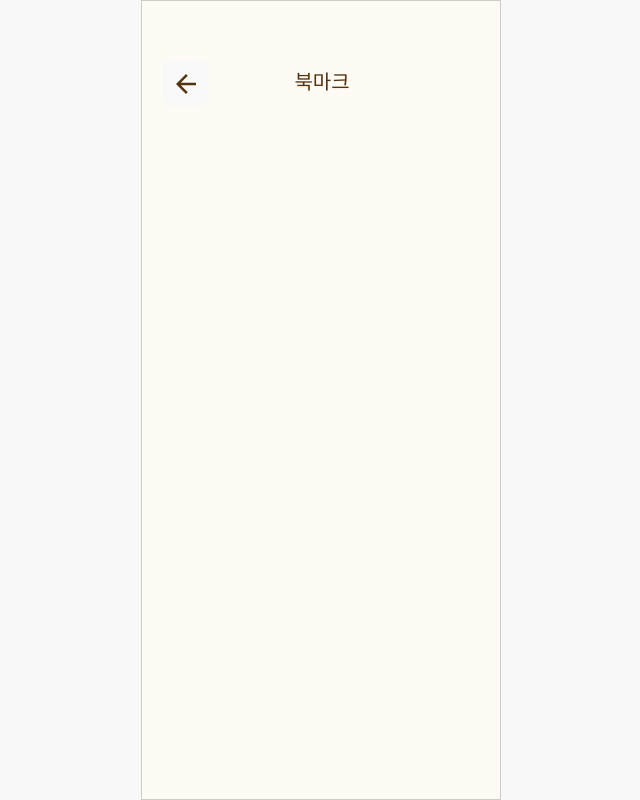
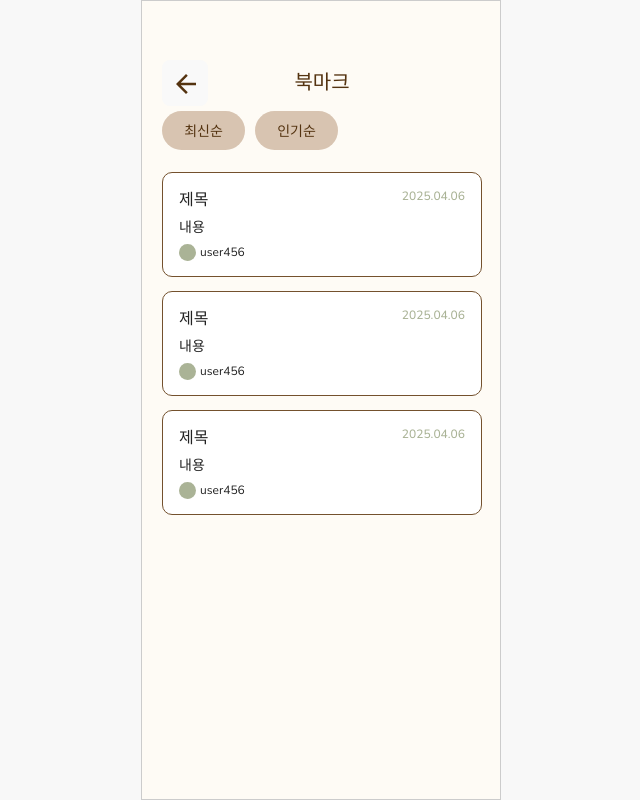
Before and after one commit to EFUB5-copybara/Frontend, a React (Vite) app in the folder qrumble/: page /mypage/bookmarks in a window 1280 px wide. Shown: the whole page, without its empty margins (319-959 px from the left). Built offline with nearby package versions, Linux system fonts and the light colour scheme; a web font is replaced by a local one.

Commit message:
feat: MyPage/Bookmark

```diff
--- /dev/null
+++ b/qrumble/src/mypage/components/Article.jsx
@@ -0,0 +1,80 @@
+import React from "react";
+import styled from "styled-components";
+
+function Article() {
+  return (
+    <Container>
+      <ArticleTopBar>
+        <ArticleTitle>제목</ArticleTitle>
+        <ArticleDate>2025.04.06</ArticleDate>
+      </ArticleTopBar>
+      <ArticleContents>내용</ArticleContents>
+      <ArticleUser>
+        <ArticleUserProfile />
+        <ArticleUserId>user456</ArticleUserId>
+      </ArticleUser>
+    </Container>
+  );
+}
+
+export default Article;
+
+const Container = styled.div`
+  display: flex;
+  flex-direction: column;
+  background-color: ${({ theme }) => theme.colors.white};
+  border-radius: 10px;
+  align-items: flex-start;
+  border: 1px solid ${({ theme }) => theme.colors.brown1};
+  justify-content: first baseline;
+  padding: 14px 16px;
+  width: 320px;
+  gap: 4px;
+`;
+
+const ArticleTopBar = styled.div`
+  display: flex;
+  flex-direction: row;
+  align-items: flex-start;
+  justify-content: space-between;
+  width: 100%;
+`;
+
+const ArticleTitle = styled.p`
+  font-family: ${({ theme }) => theme.fonts.b16B};
+  color: ${({ theme }) => theme.colors.black};
+  margin: 0;
+`;
+
+const ArticleDate = styled.p`
+  font-family: ${({ theme }) => theme.fonts.c12M};
+  color: ${({ theme }) => theme.colors.green};
+  margin: 0;
+`;
+
+const ArticleContents = styled.p`
+  font-family: ${({ theme }) => theme.fonts.c14M};
+  color: ${({ theme }) => theme.colors.black};
+  margin: 0;
+`;
+
+const ArticleUser = styled.div`
+  display: flex;
+  flex-direction: row;
+  align-items: center;
+  gap: 4px;
+`;
+
+const ArticleUserProfile = styled.div`
+  width: 17px;
+  height: 17px;
+  border-radius: 50%;
+  background-color: ${({ theme }) => theme.colors.green};
+  margin: 0;
+`;
+
+const ArticleUserId = styled.div`
+  font-family: ${({ theme }) => theme.fonts.c12L};
+  color: ${({ theme }) => theme.colors.black};
+  margin: 0;
+`;
--- a/qrumble/src/mypage/pages/BookmarkPage.jsx
+++ b/qrumble/src/mypage/pages/BookmarkPage.jsx
@@ -1,11 +1,21 @@
 import React, { useState } from "react";
 import styled from "styled-components";
 import MyPageTopBar from "../components/MyPageTopBar";
+import Article from "../components/Article";
 
 function BookmarkPage() {
   return (
     <Wrapper>
       <MyPageTopBar title="북마크" />
+      <OrderWrapper>
+        <LatestButton>최신순</LatestButton>
+        <PopularityButton>인기순</PopularityButton>
+      </OrderWrapper>
+      <ArticleWrapper>
+        <Article />
+        <Article />
+        <Article />
+      </ArticleWrapper>
     </Wrapper>
   );
 }
@@ -17,3 +27,36 @@ const Wrapper = styled.div`
   height: 800px;
   position: relative;
 `;
+
+const OrderWrapper = styled.div`
+  display: flex;
+  justify-content: flex-start;
+  align-items: center;
+  gap: 10px;
+  height: 31px;
+  margin: 9px 20px 26px 20px;
+  font-family: ${({ theme }) => theme.fonts.c14M};
+`;
+
+const LatestButton = styled.button`
+  color: ${({ theme }) => theme.colors.primary};
+  background-color: ${({ theme }) => theme.colors.brown3};
+  border-radius: 100px;
+  width: 83px;
+`;
+
+const PopularityButton = styled.button`
+  color: ${({ theme }) => theme.colors.primary};
+  background-color: ${({ theme }) => theme.colors.brown3};
+  border-radius: 100px;
+  width: 83px;
+`;
+
+const ArticleWrapper = styled.div`
+  display: flex;
+  justify-content: center;
+  align-items: center;
+  flex-direction: column;
+  gap: 14px;
+  margin: 0 20px 0 20px;
+`;
```
